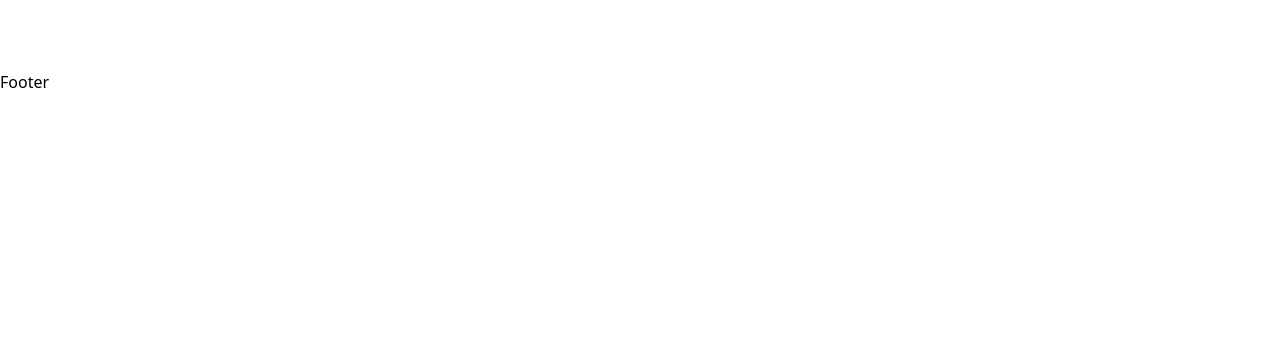
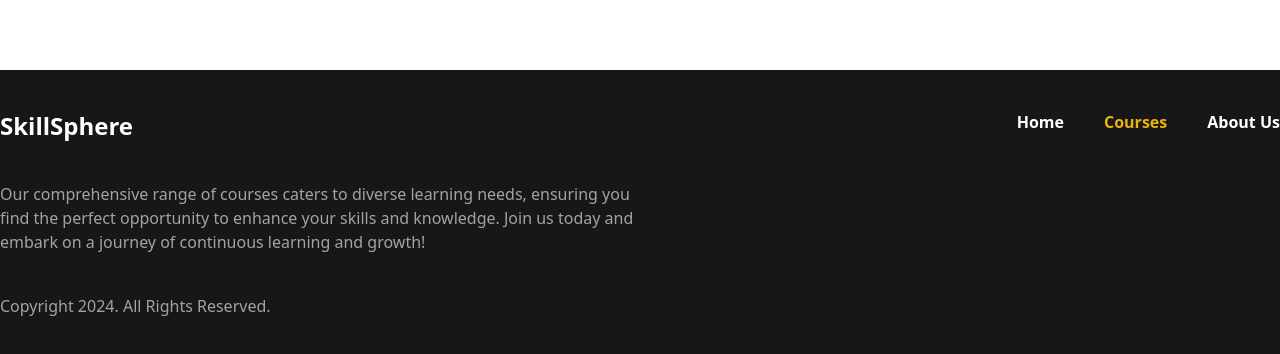
Before and after one commit to ArturDBW/SkillSphereApp, a React (Vite) app in the folder frontend/: page /courses in a window 1280 px wide. Shown: the part 774-1128 px from the top of the page. Before the commit the page ends 868 px from the top, so only its background shows below. Built offline with nearby package versions, Linux system fonts and the light colour scheme; no server answers.

Commit message:
add styles to Footer

```diff
--- a/frontend/src/components/CourseData.tsx
+++ /dev/null
@@ -1,110 +0,0 @@
-import { useEffect, useState } from "react";
-import { API } from "../utils/api";
-import { Login } from "./LoginTest";
-import { ChangePassword } from "../components/ChangePassword";
-import { Signup } from "./SignupTest";
-
-type Course = {
-  title: string;
-  _id: number;
-};
-
-export const CourseData = () => {
-  const [courses, setCourses] = useState([]);
-  const [course, setCourse] = useState([]);
-
-  const fetchCourses = async () => {
-    try {
-      const response = await API.get("/skillsphere/courses");
-      setCourses(response.data.data.courses);
-      console.log(course);
-    } catch (err) {
-      console.error("Bład podczas pobierania danych", err);
-    }
-  };
-
-  const fetchOneCourse = async (id: string) => {
-    try {
-      const response = await API.get(`/skillsphere/courses/${id}`);
-      setCourse(response.data.data.courses); // Ustawienie danych pojedynczego kursu
-      console.log(response.data.data.course); // obiekt tu jest trzba poprawic na array
-    } catch (err) {
-      console.error("Błąd podczas pobierania danych kursu", err);
-    }
-  };
-
-  useEffect(() => {
-    fetchCourses();
-  }, []);
-
-  const createCourse = async () => {
-    try {
-      const response = await API.post("/skillsphere/courses", {
-        title: "Testowy nowy tytuł 6",
-        author: "Arturooo",
-        price: 123,
-      });
-      console.log("Nowy kurs został dodany", response);
-      fetchCourses();
-    } catch (err) {
-      console.error("Błąd podczas tworzenia nowego kursu", err);
-    }
-  };
-
-  const deleteCourse = async (id: string) => {
-    try {
-      await API.delete(`/skillsphere/courses/${id}`);
-      fetchCourses();
-    } catch (err) {
-      console.error("Błąd podczas usuwania kursu", err);
-    }
-  };
-
-  const updateCourse = async (id: string) => {
-    try {
-      await API.patch(`/skillsphere/courses/${id}`, {
-        title: "Update kursu",
-        price: 1000,
-      });
-      console.log("Kurs został pomyślnie zaktualizowany");
-      fetchCourses();
-    } catch (err) {
-      console.error("Błąd podczas aktualizowania kursu", err);
-    }
-  };
-
-  return (
-    <div>
-      <ul>
-        {courses.map((course: Course) => (
-          <li key={course._id}>{course.title}</li>
-        ))}
-      </ul>
-      <button onClick={createCourse}>Dodaj nowy kurs!</button>
-      <button
-        onClick={() => {
-          deleteCourse("65cf92eef1d8b00e185e196e");
-        }}
-      >
-        Delete Course
-      </button>
-      <button
-        onClick={() => {
-          updateCourse("65cf98f4f1d8b00e185e19a5");
-        }}
-      >
-        Update Course
-      </button>
-      <button
-        onClick={() => {
-          fetchOneCourse("65bcf8c18d51d25f3524952d");
-        }}
-      >
-        Fetch One Course
-      </button>
-      <Login />
-      <ChangePassword />
-      <Signup />
-    </div>
-  );
-};
--- a/frontend/src/components/Footer.tsx
+++ b/frontend/src/components/Footer.tsx
@@ -1,3 +1,50 @@
+import { NavLink } from "react-router-dom";
+
 export const Footer = () => {
-  return <footer>Footer</footer>;
+  return (
+    <footer className="bg-neutral-900 py-10 text-white">
+      <div className="mx-auto max-w-screen-xl">
+        <div className="flex justify-between">
+          <span className="text-2xl font-bold">SkillSphere</span>
+          <nav>
+            <ul className="flex space-x-10 font-bold">
+              <NavLink
+                to="/"
+                style={({ isActive }) => ({
+                  color: isActive ? "#eab308" : "white",
+                })}
+              >
+                <li>Home</li>
+              </NavLink>
+              <NavLink
+                to="/courses"
+                style={({ isActive }) => ({
+                  color: isActive ? "#eab308" : "white",
+                })}
+              >
+                <li>Courses</li>
+              </NavLink>
+              <NavLink
+                to="/aboutus"
+                style={({ isActive }) => ({
+                  color: isActive ? "#eab308" : "white",
+                })}
+              >
+                <li>About Us</li>
+              </NavLink>
+            </ul>
+          </nav>
+        </div>
+        <p className="mt-10 w-1/2 text-stone-400">
+          Our comprehensive range of courses caters to diverse learning needs,
+          ensuring you find the perfect opportunity to enhance your skills and
+          knowledge. Join us today and embark on a journey of continuous
+          learning and growth!
+        </p>
+        <p className="mt-10 text-stone-400">
+          Copyright 2024. All Rights Reserved.
+        </p>
+      </div>
+    </footer>
+  );
 };
--- a/frontend/src/components/Header.tsx
+++ b/frontend/src/components/Header.tsx
@@ -30,7 +30,7 @@ export const Header = () => {
         <Link to="/">
           <div className="flex items-center space-x-3">
             <img src={logo} alt="logo" className="h-10" />
-            <span>SkillSphere</span>
+            <span className="text-xl font-bold">SkillSphere</span>
           </div>
         </Link>
         <nav>
--- a/frontend/src/pages/AboutUs.tsx
+++ b/frontend/src/pages/AboutUs.tsx
@@ -41,7 +41,7 @@ export const AboutUs = () => {
   }, []);
 
   return (
-    <section className="mt-10">
+    <section className="mt-10 min-h-[calc(100vh-72px)]">
       <div className="flex gap-x-7">
         <div className="flex w-2/5 flex-col">
           <h2 className="mb-7 text-6xl">
--- a/frontend/src/pages/Courses.tsx
+++ b/frontend/src/pages/Courses.tsx
@@ -79,7 +79,7 @@ export const Courses = () => {
   };
 
   return (
-    <div className="h-[calc(100vh-72px)]">
+    <div className="min-h-[calc(100vh-72px)]">
       <div
         className="relative mb-5 mt-10 h-[200px] rounded-xl bg-cover bg-center bg-no-repeat"
         style={{
@@ -144,8 +144,7 @@ export const Courses = () => {
                 pageCount={pageCount}
                 previousLabel="<"
                 renderOnZeroPageCount={null}
-                className="mt-6 flex items-center justify-center space-x-4 text-lg"
-                containerClassName="bg-red-500"
+                className="my-6 flex items-center justify-center space-x-4 text-lg"
                 pageLinkClassName="hover:text-yellow-400 duration-150"
                 activeLinkClassName="text-yellow-500 underline duration-150"
                 nextClassName="py-2 px-4 hover:text-yellow-400 active:text-yellow-500 duration-150"
```
